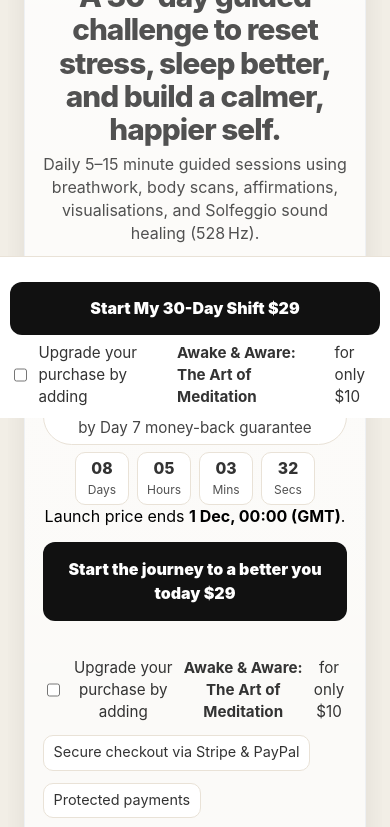
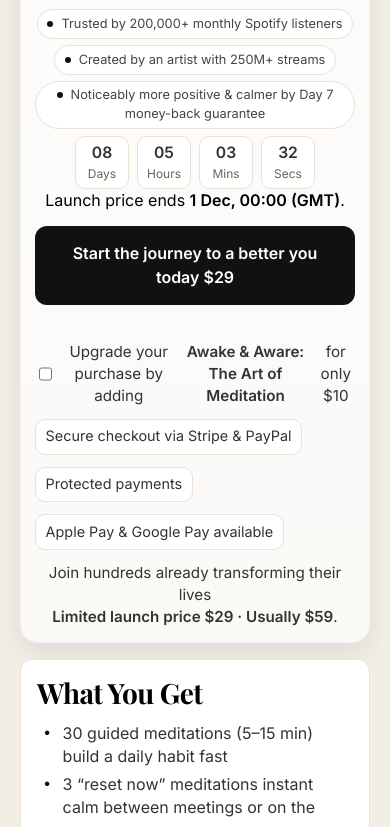
Before and after one commit to KulaKriya/positivitybundle, a website: page index.html in a window 390 px wide. Shown: the part 426-1253 px from the top of the page. Drawn offline with nearby package versions, Linux system fonts and the light colour scheme.

Commit message:
Add files via upload

```diff
--- a/index.html
+++ b/index.html
@@ -6,11 +6,15 @@
 <meta name="description" content="Transform your mindset in 30 days with guided meditations, sound healing, and a printable journal. Build lasting positivity & calm."/>
 <title>30 Days of Positivity Guided Meditation Bundle | Kula Kriya</title>
 
+  <link rel="preconnect" href="https://fonts.googleapis.com">
+  <link rel="preconnect" href="https://fonts.gstatic.com" crossorigin>
+  <link href="https://fonts.googleapis.com/css2?family=Inter:wght@300;400;500;600&family=Playfair+Display:wght@500;600;700&display=swap" rel="stylesheet">
+
 <style>
   :root{
   --bg:#F2EEE6;
-  --ink:#111111;
-  --muted:#515151;
+  --ink:#262321;
+  --muted:#6b6258;
   --accent:#111111;
   --accent-2:#111111;
   --brand:#111111;
@@ -25,17 +29,21 @@
   --shadow:0 10px 28px rgba(0,0,0,.08);
 }
   *{box-sizing:border-box}
-  html, body{font-family:-apple-system, BlinkMacSystemFont, 'SF Pro Display', Inter, 'Segoe UI', 'Helvetica Neue', Arial, sans-serif;background:var(--bg);overflow-x:hidden}
+  html, body{
+  font-family:"Inter", -apple-system, BlinkMacSystemFont, 'SF Pro Display', system-ui, 'Segoe UI', 'Helvetica Neue', Arial, sans-serif;
+  background:var(--bg);
+  overflow-x:hidden
+}
   img{max-width:100%;display:block}
   .wrap{max-width:980px;margin:0 auto;padding:24px 16px}
   .container{max-width:720px;margin:0 auto}
 
-  h1,h2,h3{margin:0 0 .6rem 0}
-  h1{font-size:48px;line-height:1.1;margin:8px 0 6px;font-weight:800;letter-spacing:-0.02em}
+  h1,h2,h3{margin:0 0 .6rem 0;font-family:"Playfair Display","Times New Roman",serif;letter-spacing:0.01em;font-weight:600}
+  h1{font-size:44px;line-height:1.12;margin:8px 0 6px;font-weight:600;letter-spacing:0.01em}
   .h1-main{display:block;font-weight:900}
   .h1-sub{display:block;font-size:0.62em;font-weight:800;white-space:normal;color:var(--muted)}
   h2{font-size:28px;line-height:1.2;margin:0 0 12px;font-weight:750}
-  p{margin:.5rem 0 1rem 0;color:var(--ink)}
+  p{margin:.35rem 0 .9rem 0;color:var(--ink);font-size:.95rem;line-height:1.6}
   .center{text-align:center}
   .sub{color:var(--muted)}
 
@@ -124,13 +132,7 @@
   .ribbon {position: absolute; top: -10px; right: -10px; background: #0e766e; color: #fff; padding: 6px 14px; font-size: 0.9rem; font-weight: bold; border-radius: 4px; transform: rotate(5deg); box-shadow: 0 2px 6px rgba(0,0,0,0.2)}
   .combo-offer {position: relative;}
 
-  @media (max-width:800px){
-    .sticky-cta{position:fixed;left:0;right:0;bottom:0;background:#fff;border-top:1px solid var(--border);padding:.65rem;z-index:999}
-    .sticky-cta a{display:block;text-align:center;padding:.95rem;border-radius:12px;background:var(--accent);color:#fff;font-weight:900;text-decoration:none}
-    .sticky-spacer{height:76px}
-  }
-
-  .panel.value-eg .list li:before{content:'•';position:absolute;left:.4rem;color:#111;font-weight:700;font-size:.9rem}
+      .panel.value-eg .list li:before{content:'•';position:absolute;left:.4rem;color:#111;font-weight:700;font-size:.9rem}
 
   .value-eg .get-images img{width:120px;max-width:40%;height:auto;border-radius:8px}
 
@@ -170,6 +172,15 @@
   .bump-label{display:flex;align-items:center;gap:8px;font-size:.95rem;color:#333;cursor:pointer}
   .bump input{width:18px;height:18px}
 
+
+  @media (max-width:600px){
+    .wrap{padding:16px 12px}
+    .hero-panel{padding:14px}
+    h1{font-size:32px;margin-top:4px}
+    .h1-sub{font-size:0.68em}
+    .proofbar{margin-top:.75rem;gap:.35rem}
+    .pill{font-size:.8rem;padding:.3rem .6rem}
+  }
 </style>
 
 <!-- GA (keep your original IDs) -->
@@ -436,12 +447,6 @@ fbq('track', 'PageView');
   </div>
 
 <!-- Sticky mobile CTA -->
-<div class="sticky-cta">
-  <a href="#" class="cta" id="cta-sticky" data-product="POSITIVITY">Start My 30-Day Shift $29</a>
-<div class="bump"><label class="bump-label"><input type="checkbox" id="bump-sticky"> Upgrade your purchase by adding <strong>Awake &amp; Aware: The Art of Meditation</strong> for only $10</label></div>
-</div>
-<div class="sticky-spacer"></div>
-
 <!-- Video Modal -->
 <div id="videoModal" role="dialog" aria-modal="true">
   <span id="videoClose" onclick="closeModal()">×</span>
```
